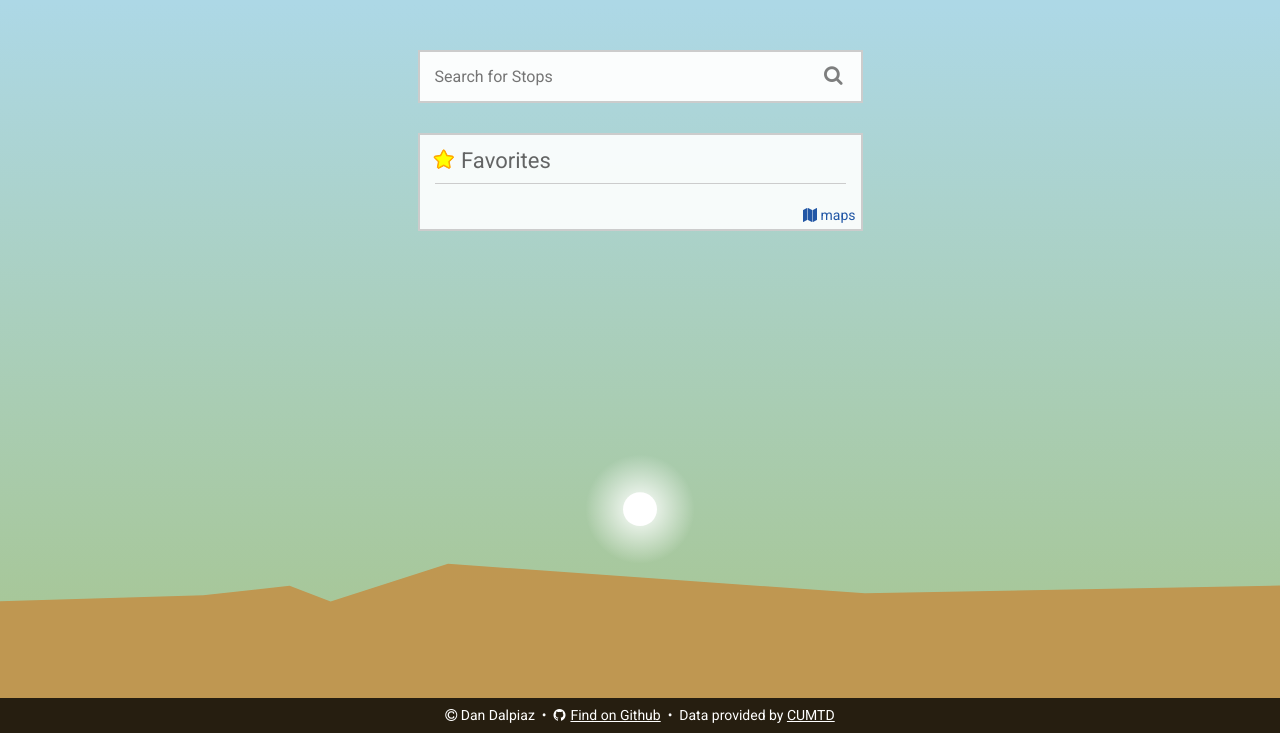
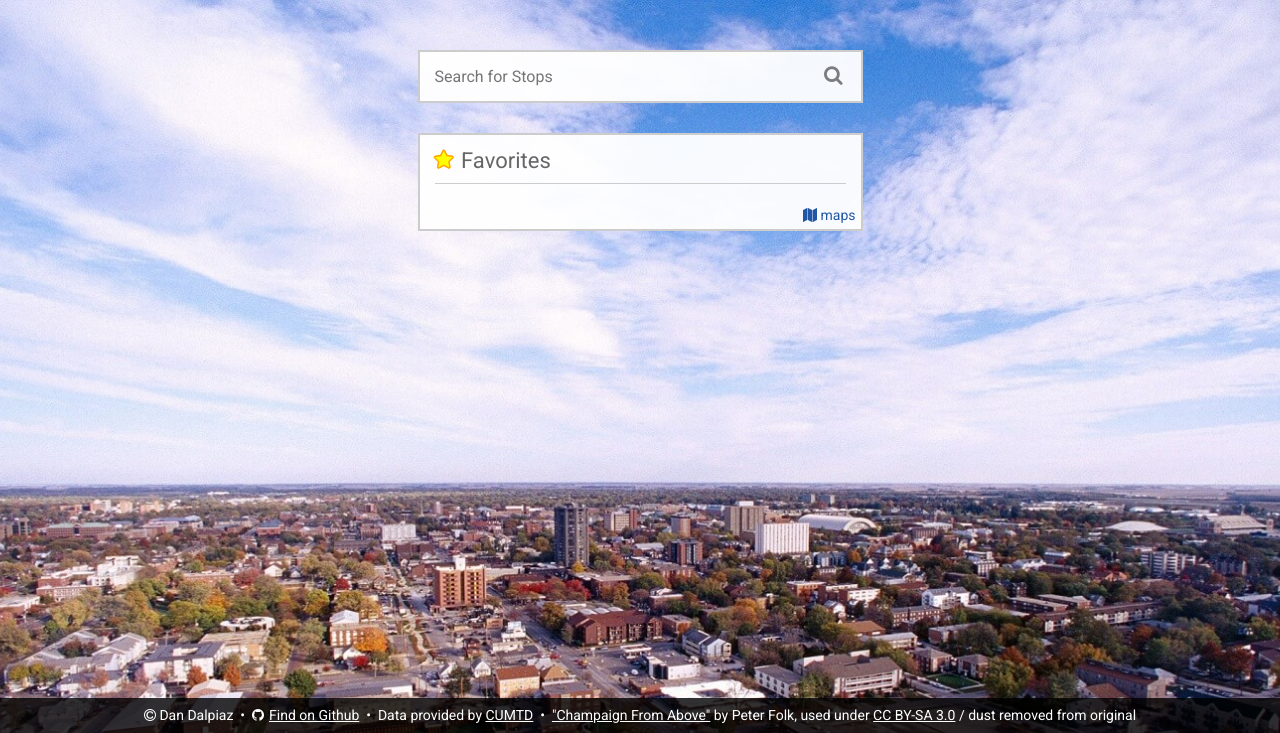
Before and after one commit to dandalpiaz/transit-cu, a Flask app: page / in a window 1280 px wide. Shown: the part 67-800 px from the top of the page. Run offline with Flask 2, Linux system fonts and the light colour scheme.

Commit message:
revert bg image, theme-color change

```diff
--- a/app/static/style.css
+++ b/app/static/style.css
@@ -261,7 +261,7 @@ i.fa.fa-search {
     margin-left: auto;
     margin-top: 30px;
     margin-bottom: 100px;
-    background: rgba(255,255,255,0.9);
+    background: rgba(255,255,255,0.95);
     border: 2px solid #ccc;
 }
 
--- a/app/templates/base.html
+++ b/app/templates/base.html
@@ -5,7 +5,7 @@
 	{% block head %}
 	<meta charset="utf-8">
 	<meta name="viewport" content="width=device-width, initial-scale=1">
-	<meta name="theme-color" content="#eaecf0">
+	<meta name="theme-color" content="#ffffff">
 	<meta name="description" content="Find bus times for the Champaign–Urbana Mass Transit District (CUMTD). Buses service the Champaign-Urbana area, Savoy, and the University of Illinois (UIUC).">
 	<link rel="manifest" href="/manifest.json">
 	<link rel="stylesheet" type="text/css" href="{{ url_for('static', filename='style.css') }}">
--- a/app/templates/home.html
+++ b/app/templates/home.html
@@ -5,7 +5,7 @@
 	<style>
 	body {height: calc(100% - 67px);}
 	#main {margin-top: 67px;}
-	#full-width-bg { background: url( "{{ url_for('static', filename='img/bg.svg') }}" ); }
+	#full-width-bg { background: url( "{{ url_for('static', filename='img/cu.jpg') }}" ); }
 	</style>
 {% endblock %}
 
@@ -38,6 +38,8 @@
 		<a target="_blank" href="https://github.com/dandalpiaz/transit-cu" rel="noopener"><i class="fa fa-github" style="padding-right: 5px;"></i>Find on Github</a>
 		&nbsp;&bull;&nbsp;
 		Data provided by <a target="_blank" href="https://mtd.org" rel="noopener">CUMTD</a>
+		&nbsp;&bull;&nbsp;
+		<a target="_blank" href="https://commons.wikimedia.org/wiki/File:Champaign_From_Above.jpg" rel="noopener">"Champaign From Above"</a> by Peter Folk, used under <a target="_blank" href="https://creativecommons.org/licenses/by-sa/3.0/deed.en" rel="noopener">CC BY-SA 3.0</a> / dust removed from original
 	</p>
 {% endblock %}
 
--- a/app/templates/maps.html
+++ b/app/templates/maps.html
@@ -5,7 +5,7 @@
 	<style>
 	body {height: calc(100% - 67px);}
 	#main {margin-top: 67px;}
-	#full-width-bg { background: url( "{{ url_for('static', filename='img/bg.svg') }}" ); }
+	#full-width-bg { background: url( "{{ url_for('static', filename='img/cu.jpg') }}" ); }
 	#filter-toggle {display:none;}
 	</style>
 {% endblock %}
```
Also changed, not shown: app/static/img/bg.svg (deleted), app/static/manifest.json.
